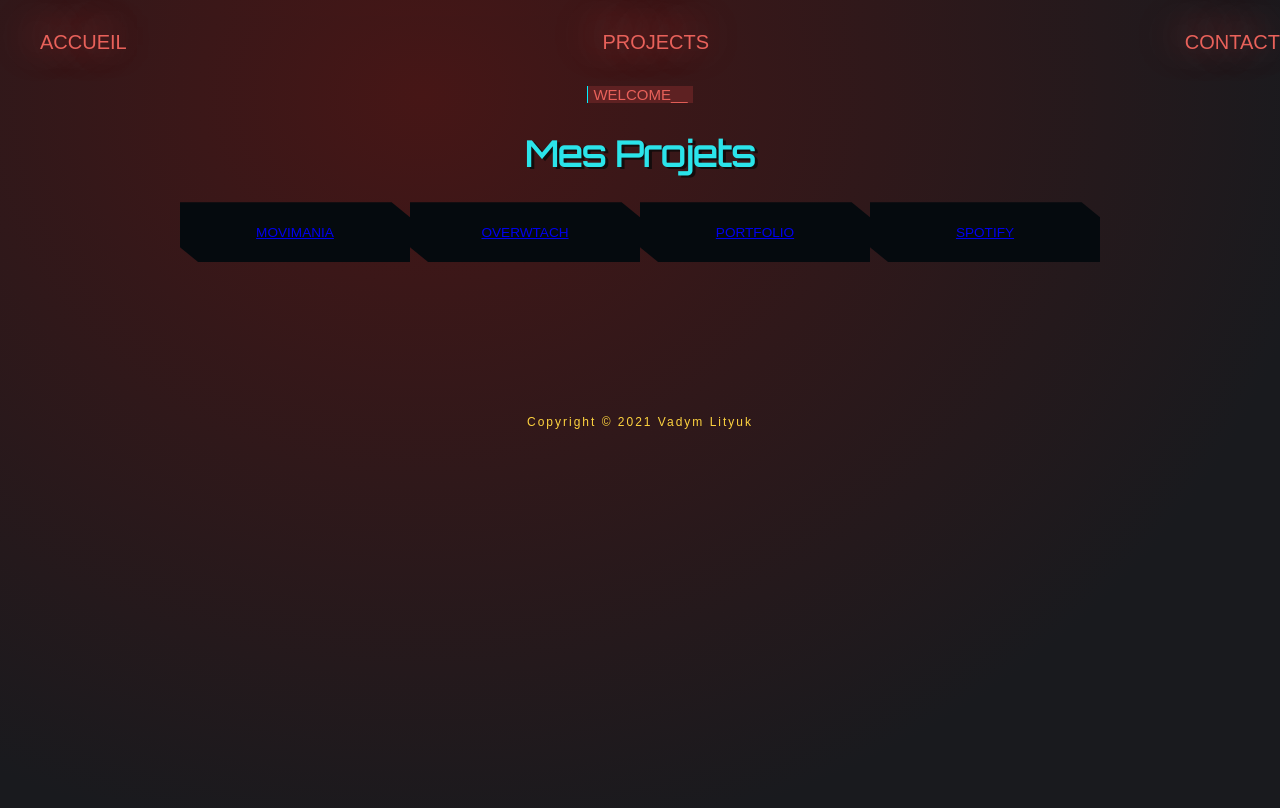
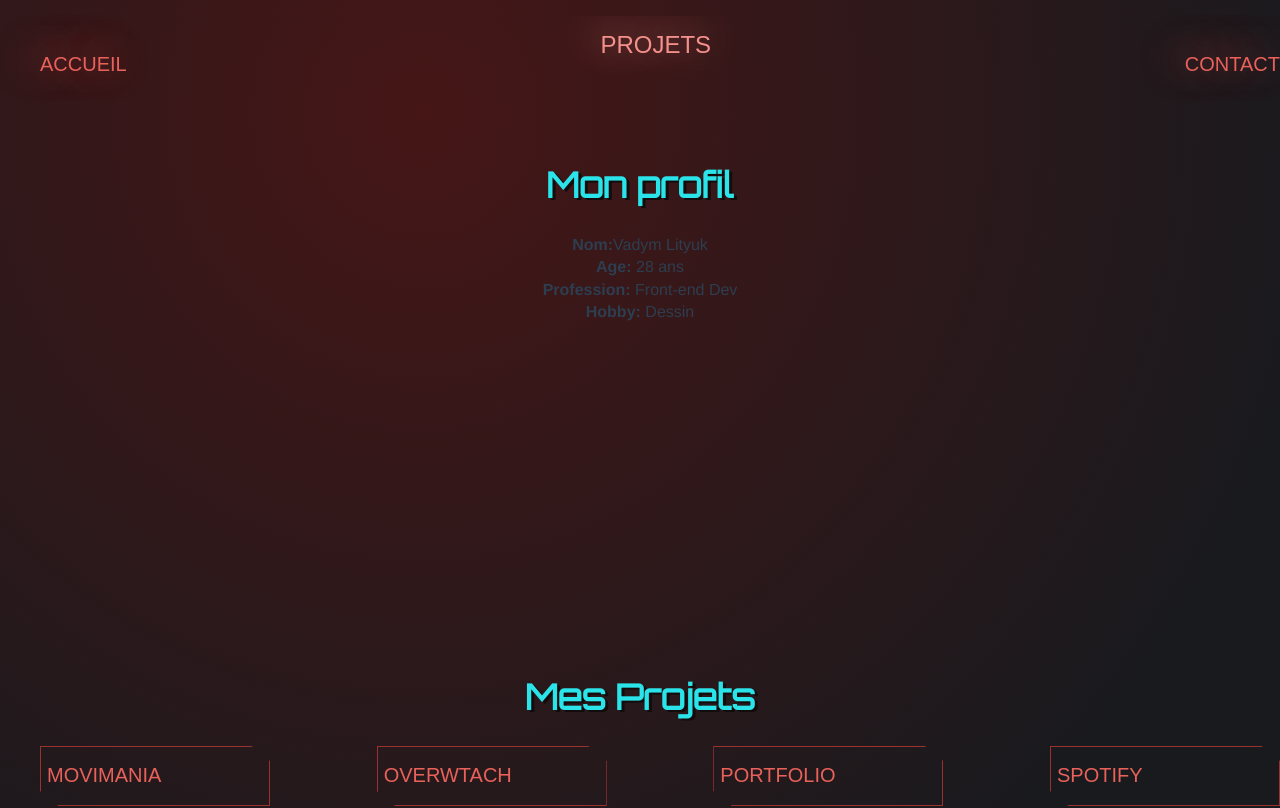
Before and after one commit to VadymLityuk/1017examen2vadymlityuk, a Vue app in the folder examen2/: page /projects in a window 1280 px wide. Shown: the top 808 px of the page. Built offline with nearby package versions, Linux system fonts and the light colour scheme; a web font is replaced by a local one.

Commit message:
mes mixins avec routes

```diff
--- a/examen2/src/App.vue
+++ b/examen2/src/App.vue
@@ -2,8 +2,8 @@
 <div id="app">
 
     <Header/>
-    <Accueil v-if="showAccueil"/>
-    <Profile v-if="showProfile"/>
+    <Accueil  v-if="showProfile"/>
+    <Profile v-if="showAccueil" />
     <router-view />
        <Footer/>
   </div>
--- a/examen2/src/components/Header.vue
+++ b/examen2/src/components/Header.vue
@@ -2,8 +2,8 @@
   <header>
     <ul>
      <nav v-for="item in menu" :key="item.id+item.name">
-          <router-link v-if="item.name==='about'" style="float:right" class="link" :to="{path:item.name}"  tag="a">{{item.name}}</router-link>
-          <router-link v-else class="link" :to="{path:item.name}" tag="a">{{item.name}}</router-link>
+          <router-link v-if="item.name==='about'" style="float:right" class="link" :to="{path:item.name}"  tag="a">{{item.name | translateTo(language)}}</router-link>
+          <router-link v-else class="link" :to="{path:item.name}" tag="a">{{item.name | translateTo(language)}}</router-link>
       </nav>
       </ul>
 
@@ -22,16 +22,16 @@ export default {
     data () {
       return {
         menu: [
-              {id:1, name: 'Accueil'},
-              {id:2, name: 'Projects'},
-              {id:3, name: 'Contact'},
+              {id:1, name: 'home'},
+              {id:2, name: 'projects'},
+              {id:3, name: 'contact'},
 
 
         ],
          menuItems: [
         {
           name: "HOME",
-          path: "/home",
+          path: "/",
         },
         {
           name: "Projects",
--- a/examen2/src/mixins/mixinTranslations.js
+++ b/examen2/src/mixins/mixinTranslations.js
@@ -1,7 +1,6 @@
 export const mixinTranslations = {
     data () {
         return {
-            //French to English
            language: "french"
         }
       },
@@ -23,6 +22,7 @@ export const mixinTranslations = {
       Portfolio:"Portfolio",
       Spotify:"Spotify",
       meeting:"meeting",
+      home: "Home",
     },
     fr: {
       firstName: "Prenom",
@@ -33,7 +33,7 @@ export const mixinTranslations = {
       reasonOfContact: "Raison du contact",
       job: "Emploi",
       informations: "Informations",
-      project: "Projet",
+      project: "Projets",
       appointment: "Prise de rendez-vous",
       other: "Autre",
       about: "À propos",
--- a/examen2/src/views/Accueil.vue
+++ b/examen2/src/views/Accueil.vue
@@ -1,7 +1,8 @@
 <template>
   <div>
+      <a> <span class="far__label">WELCOME__</span></a>
       <Profile v-if="showProfile" name='profile'/>
-  <a> <span class="far__label">WELCOME__</span></a>
+
   </div>
 </template>
 
--- a/examen2/src/views/Contact.vue
+++ b/examen2/src/views/Contact.vue
@@ -2,6 +2,7 @@
   <form class="contact">
     <h2>Contact</h2>
     <input type="text" name="lastname" placeholder="Nom" />
+        <input type="text" name="lastname"  />
     <input type="text" name="firstname" placeholder="Prenom" />
     <input type="text" name="email" placeholder="Courriel" />
     <select class="sel" name="categorie">
--- a/examen2/src/views/Project.vue
+++ b/examen2/src/views/Project.vue
@@ -3,8 +3,7 @@
       <h1> {{"myProjects" | translateTo(language)}}</h1>
     <div>
 
-
-
+     <ul>
         <button class="btn " v-for="(projet, i) in projets" :key="i"> <a :href="projet.link" target="_blank"  > {{ projet.name | translateTo(language)}}</a> </button>
     </ul>
         <button v-for="(project, i) in projects" :key="i"> {{ project }}</button>
@@ -46,10 +45,10 @@ export default {
   height: 60px;
   border: 0;
   outline: none;
-  background-color: var(--black-color);
+  background-color: transparent;
   cursor: pointer;
-  position: relative;
   font-family: Tomorrow, sans-serif;
+  border: 1px solid #9c3230;
   font-size: .85rem;
   text-transform: uppercase;
   color: var(--black-color);
@@ -57,10 +56,8 @@ export default {
 }
 
 .btn__content {
-  display: flex;
   align-items: center;
   justify-content: center;
-  position: absolute;
   top: 2px;
   left: 2px;
   right: 2px;
```
